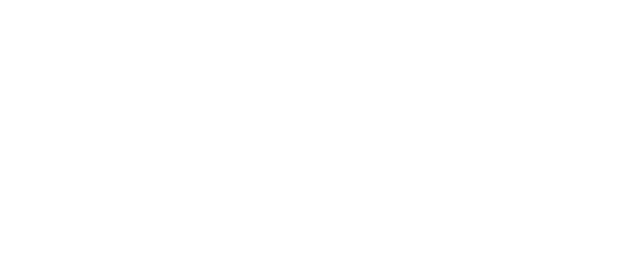
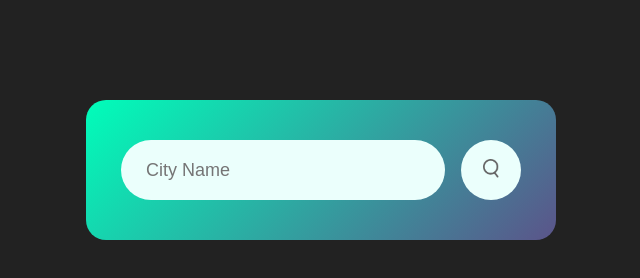
Before and after one commit to siddeshrohri/Weather-API, a plain HTML site: page index.html in a window 1280 px wide. Shown: the whole page, without its empty margins (319-959 px from the left). Drawn offline with Linux system fonts and the light colour scheme.

Commit message:
Edited search bar

```diff
--- a/index.html
+++ b/index.html
@@ -3,9 +3,17 @@
 <head>
     <meta charset="UTF-8">
     <meta name="viewport" content="width=device-width, initial-scale=1.0">
-    <title>Document</title>
+    <title>Weather - API</title>
+    <link rel="stylesheet" href="style.css">
 </head>
 <body>
 
+    <div class="card">
+        <div class="search">
+            <input type="text" placeholder="City Name" spellcheck="false">
+            <button> <img src="search.png" > </button>
+        </div>
+    </div>
+
 </body>
 </html>
--- a/style.css
+++ b/style.css
@@ -0,0 +1,49 @@
+*{
+    margin: 0;
+    padding: 0;
+    font-family: sans-serif;
+    box-sizing: border-box;
+}
+body{
+    background: #222;
+}
+.card{
+    width: 90%;
+    max-width: 470px;
+    background: linear-gradient(135deg, #00feba, #5b548a);
+    color: #fff;
+    margin: 100px auto 0;
+    border-radius: 20px;
+    padding: 40px 35px;
+    text-align: center;
+}
+.search{
+    width: 100%;
+    display: flex;
+    align-items: center;
+    justify-content: space-between;
+}
+.search input{
+    border: 0;
+    outline: 0;
+    background: #ebfffc;
+    color: #555;
+    padding: 10px 25px;
+    height: 60px;
+    border-radius: 30px;
+    flex: 1;
+    margin-right: 16px;
+    font-size: 18px;
+}
+.search button{
+    border: 0;
+    outline: 0;
+    background: #ebfffc;
+    border-radius: 50%;
+    width: 60px;
+    height: 60px;
+    cursor: pointer;
+}
+.search button img{
+    width: 16px;
+}
```
